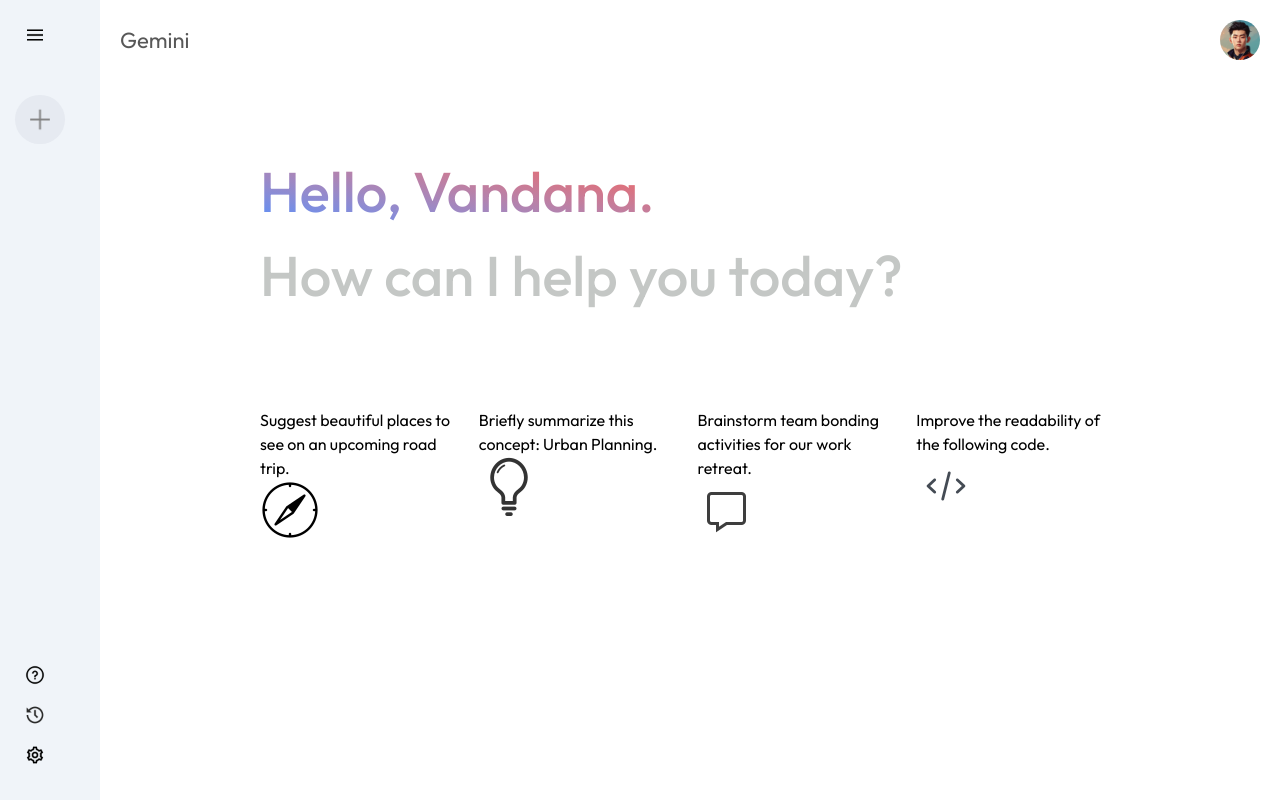
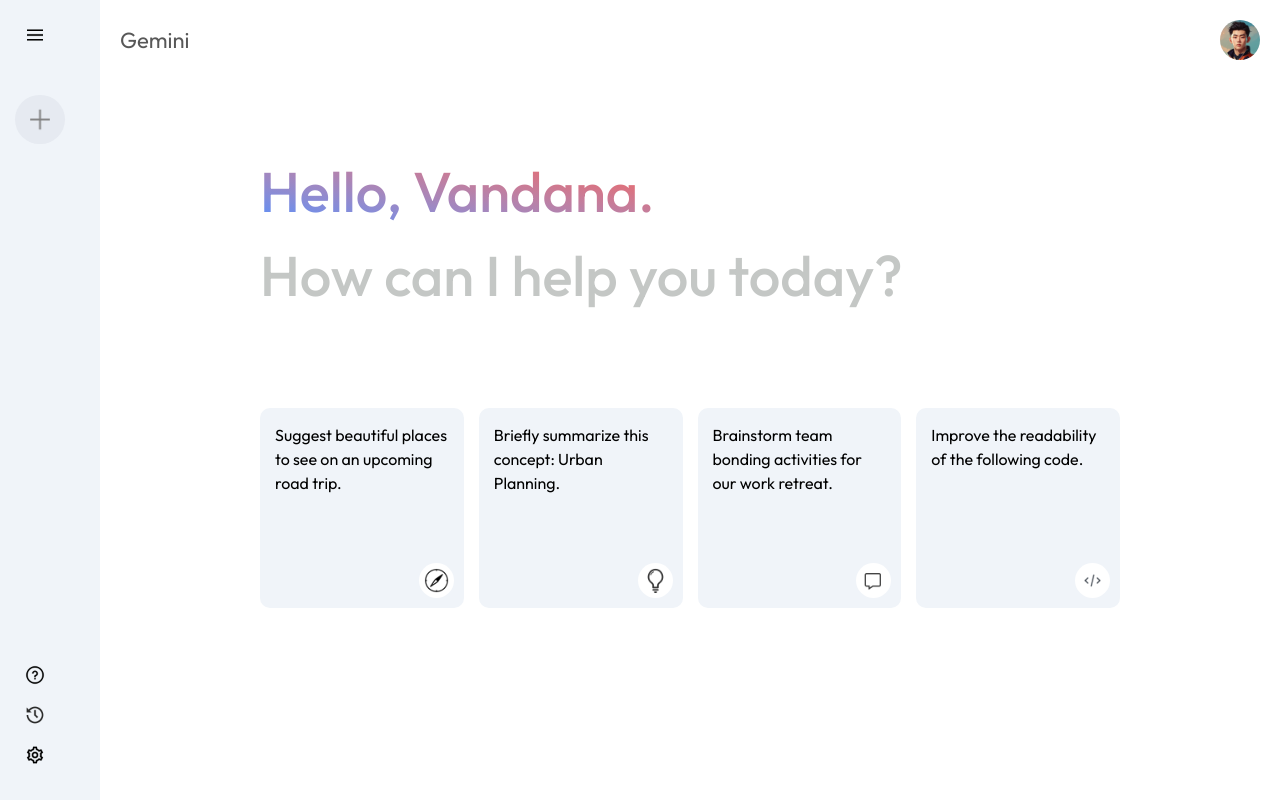
Before and after one commit to vandanabhakuni/Gemini-Clone, a React (Vite) app in the folder frontend/: page / in a window 1280 px wide. Built offline with nearby package versions, Linux system fonts and the light colour scheme.

Commit message:
second commit

```diff
--- a/frontend/src/components/Main/Main.jsx
+++ b/frontend/src/components/Main/Main.jsx
@@ -14,21 +14,21 @@
                 <p>How can I help you today?</p>
             </div>
             <div className='grid grid-cols-[repeat(auto-fill,minmax(180px,1fr))] gap-[15px] p-[20px]'>
-                <div className=''>
+                <div className='h-[200px] p-[15px] bg-[#f0f4f9] rounded-[10px] relative cursor-pointer'>
                     <p>Suggest beautiful places to see on an upcoming road trip.</p>
-                    <img src={assets.compass_icon} alt="" />
+                    <img className='w-[35px] p-[5px] absolute bg-[#ffffff] rounded-[20px] bottom-[10px] right-[10px]' src={assets.compass_icon} alt="" />
                 </div>
-                <div className=''>
+                <div className='h-[200px] p-[15px] bg-[#f0f4f9] rounded-[10px] relative cursor-pointer'>
                     <p>Briefly summarize this concept: Urban Planning.</p>
-                    <img src={assets.bulb_icon} alt="" />
+                    <img className='w-[35px] p-[5px] absolute bg-[#ffffff] rounded-[20px] bottom-[10px] right-[10px]' src={assets.bulb_icon} alt="" />
                 </div>
-                <div className=''>
+                <div className='h-[200px] p-[15px] bg-[#f0f4f9] rounded-[10px] relative cursor-pointer'>
                     <p>Brainstorm team bonding activities for our work retreat.</p>
-                    <img src={assets.message_icon} alt="" />
+                    <img className='w-[35px] p-[5px] absolute bg-[#ffffff] rounded-[20px] bottom-[10px] right-[10px]' src={assets.message_icon} alt="" />
                 </div>
-                <div className=''>
+                <div className='h-[200px] p-[15px] bg-[#f0f4f9] rounded-[10px] relative cursor-pointer'>
                     <p>Improve the readability of the following code.</p>
-                    <img src={assets.code_icon} alt="" />
+                    <img className='w-[35px] p-[5px] absolute bg-[#ffffff] rounded-[20px] bottom-[10px] right-[10px]' src={assets.code_icon} alt="" />
                 </div>
             </div>
         </div>
```
